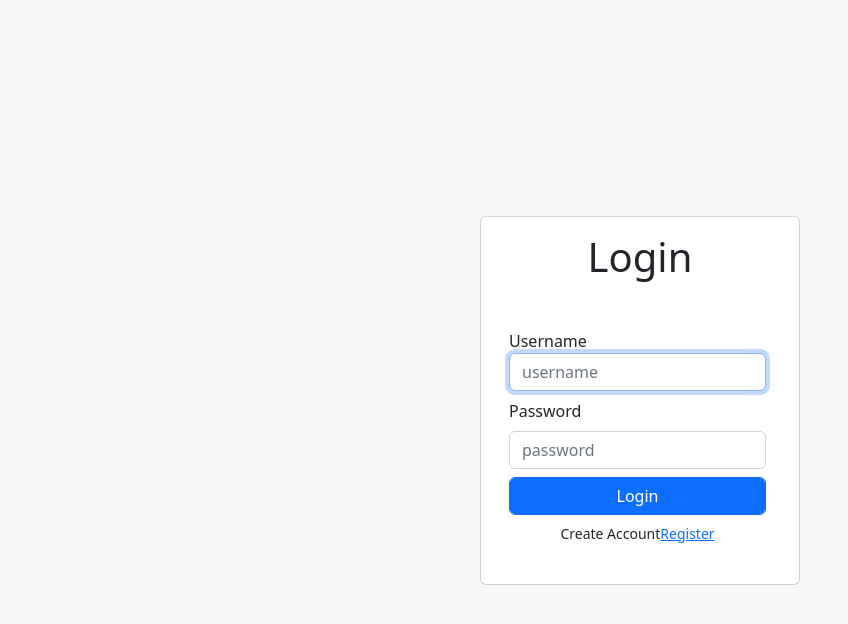
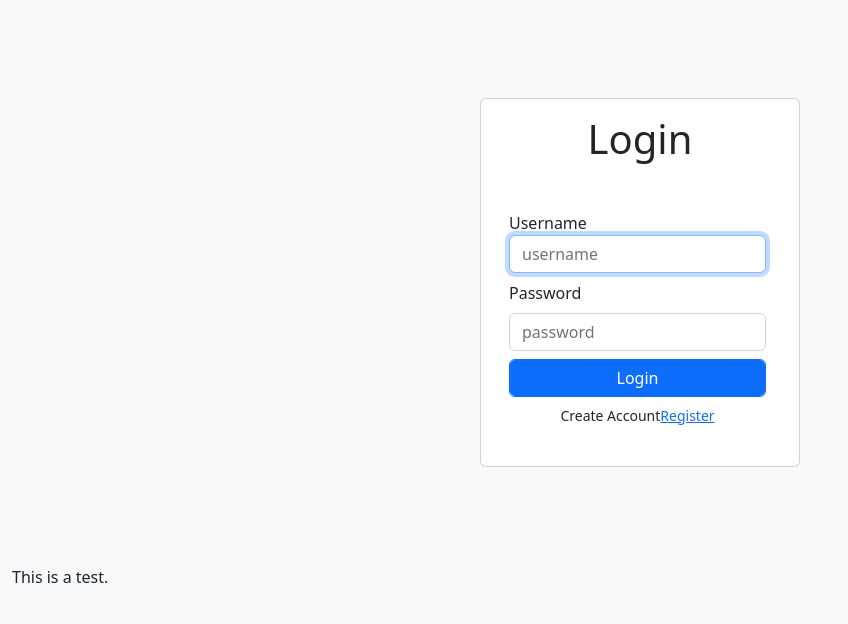
Before and after one commit to reikotakamura/the_company_app, a PHP site: page /index.php in a window 1280 px wide. Shown: the top 624 px of the page, without its empty margins (0-848 px from the left). Run offline with PHP 8.4, Linux system fonts and the light colour scheme.

Commit message:
Second with edit in index.php

```diff
--- a/views/index.php
+++ b/views/index.php
@@ -25,7 +25,8 @@
              </div>
 
 
-
+            </div>
+            <div> <p>This is a test.</p>
             </div>
 
         </div>
```
